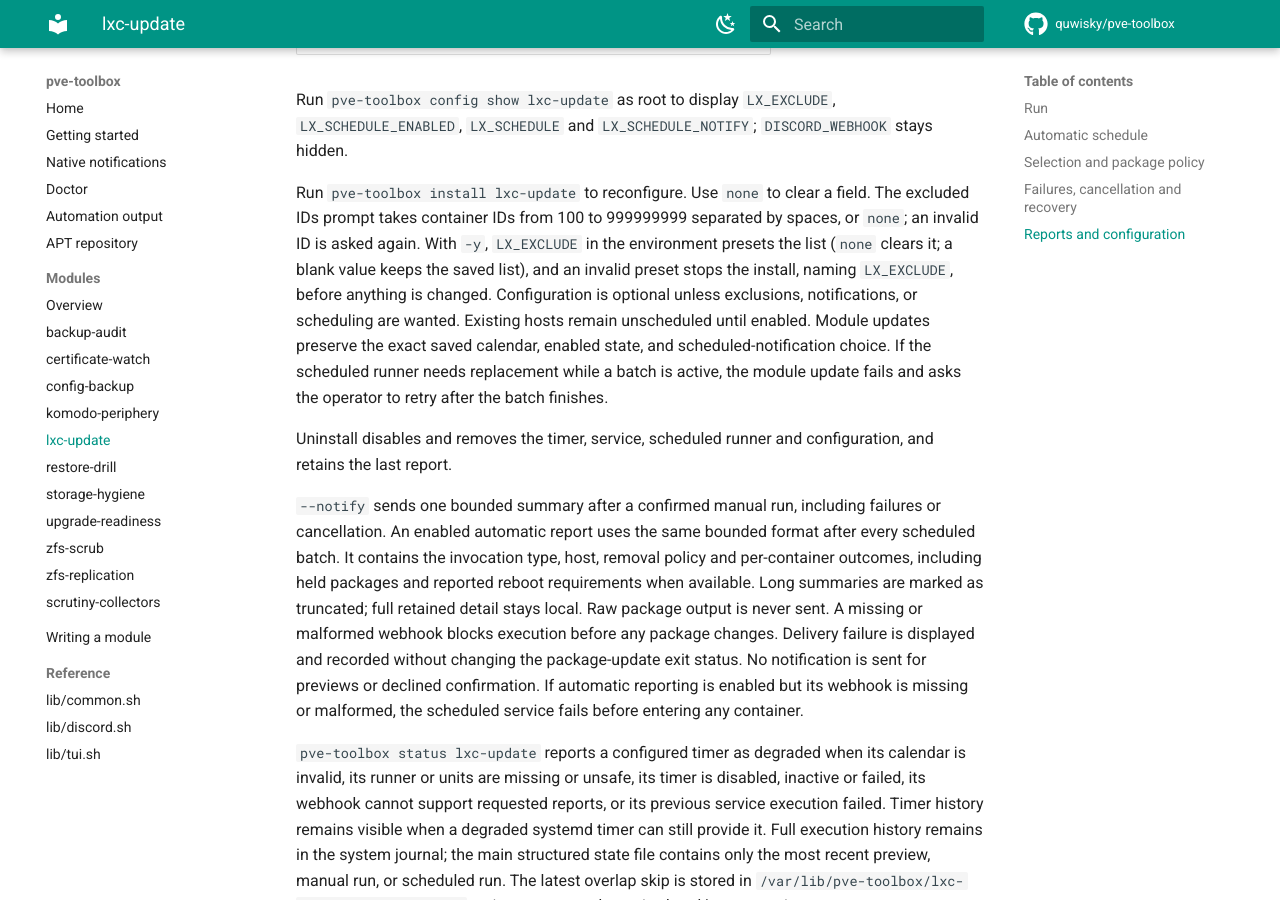
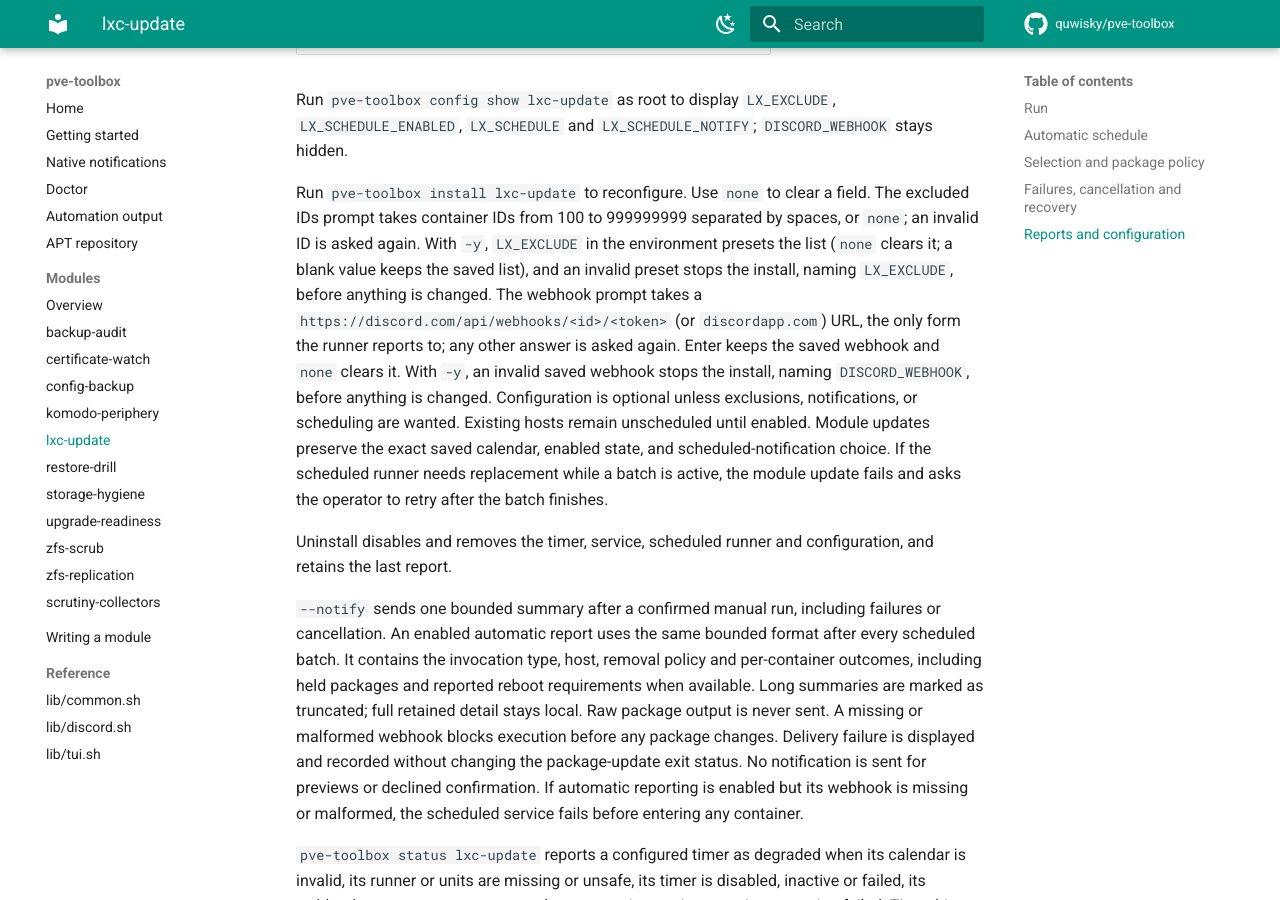
Before and after one commit to quwisky/pve-toolbox, an MkDocs documentation site: the page built from docs/modules/lxc-update.md, in a window 1280 px wide and 900 px high, scrolled down 3946 px. Built offline with MkDocs 1.6.1 and Material for MkDocs 9.7.7, drawn with Linux system fonts in a browser that asks for light colours; comment, search, counter and statistics services are not loaded.

Commit message:
fix(lxc-update): validate the Discord webhook at the prompt (#117)
The webhook answer was stored unchecked, so a mistyped URL with automatic
reports enabled stopped the install only after every question, with no
chance to re-enter it. The prompt now takes a validator: an invalid answer
is asked again, closed input fails at the prompt, and an invalid saved
value under -y stops the install naming DISCORD_WEBHOOK before any write.

The accepted form stays the discord.com/discordapp.com pattern the runner
already requires before a report and status uses for health, rather than
the shared valid_webhook_url, which accepts other https hosts with a
warning: accepting those here would only move the failure to the run.
The pattern now lives in one module validator used by the prompt and the
health check.

```diff
--- a/docs/modules/lxc-update.md
+++ b/docs/modules/lxc-update.md
@@ -174,7 +174,11 @@ The excluded IDs prompt takes container IDs from 100 to 999999999 separated by
 spaces, or `none`; an invalid ID is asked again. With `-y`, `LX_EXCLUDE` in the
 environment presets the list (`none` clears it; a blank value keeps the saved
 list), and an invalid preset stops the install, naming `LX_EXCLUDE`, before
-anything is changed.
+anything is changed. The webhook prompt takes a
+`https://discord.com/api/webhooks/<id>/<token>` (or `discordapp.com`) URL, the
+only form the runner reports to; any other answer is asked again. Enter keeps
+the saved webhook and `none` clears it. With `-y`, an invalid saved webhook
+stops the install, naming `DISCORD_WEBHOOK`, before anything is changed.
 Configuration is optional unless exclusions, notifications, or scheduling are
 wanted. Existing hosts remain unscheduled until enabled. Module updates preserve
 the exact saved calendar, enabled state, and scheduled-notification choice. If
```
Also changed, not shown: 2 other files.
